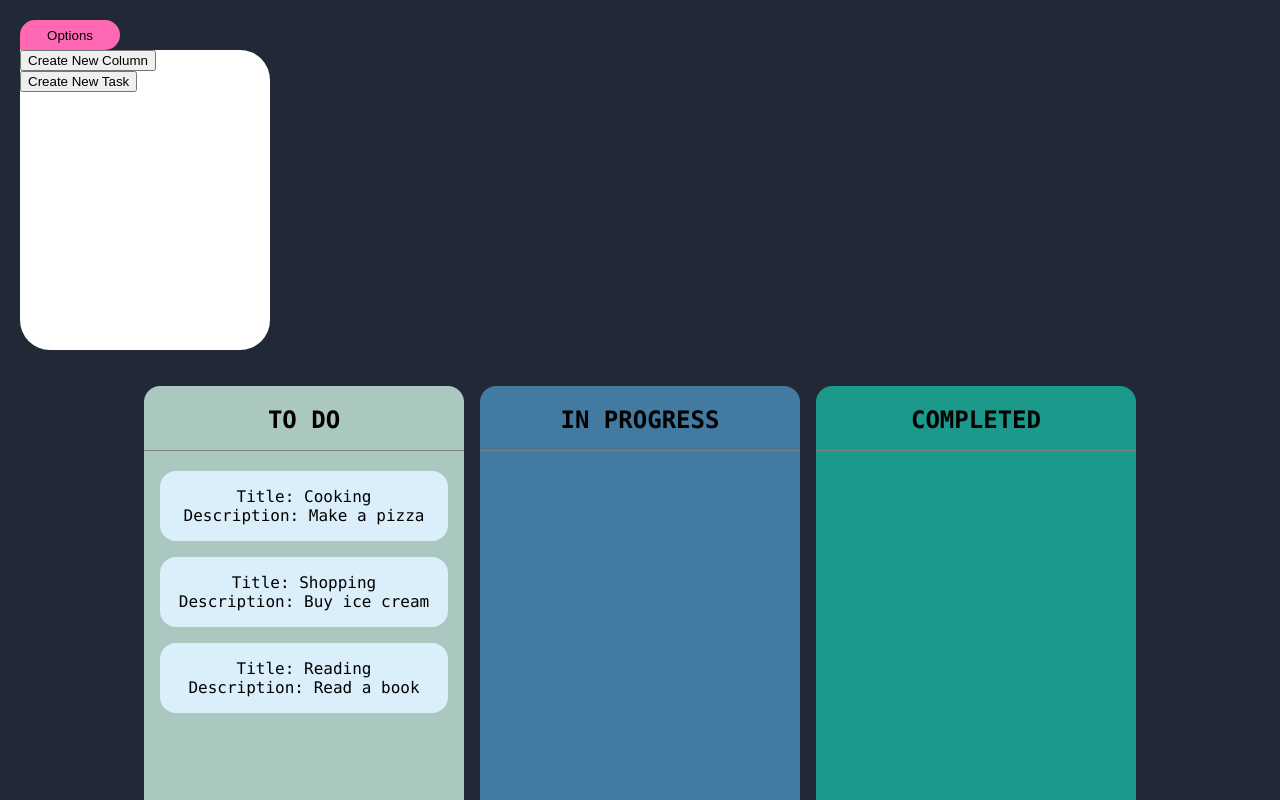
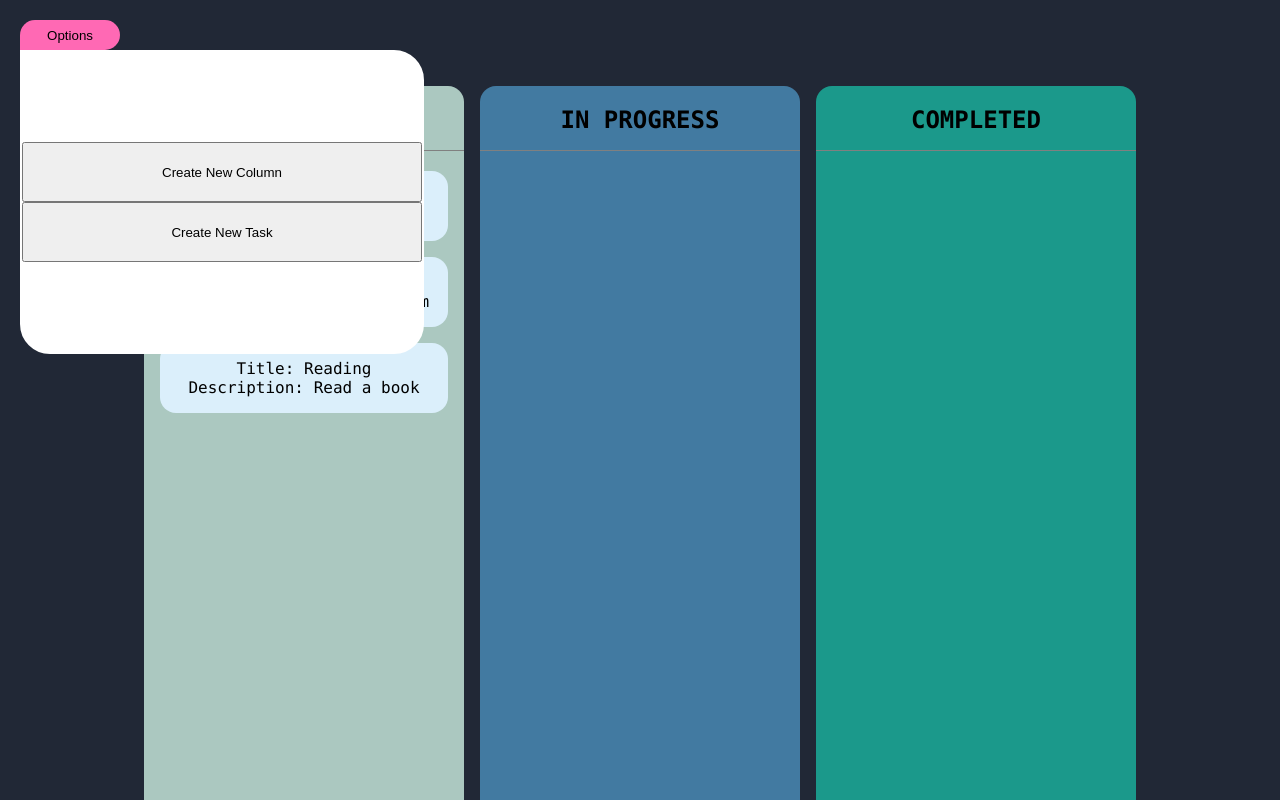
Before and after one commit to sohaibmh/task-board, a React (Create React App) app: page / in a window 1280 px wide. Both pictures are taken after a click on the button "Options". Shown: the top 800 px of the page. Built offline with nearby package versions, Linux system fonts and the light colour scheme; the HTML template or start-up script is replaced by a standard one.

Commit message:
changed button stylnig

```diff
--- a/src/components/CSS/MenuBar.css
+++ b/src/components/CSS/MenuBar.css
@@ -5,20 +5,8 @@
   padding: 20px;
 }
 
-.options {
-  /* display: flex;
-  margin: 0 1rem;
-  position: absolute;
-  margin-right: 4rem; */
-}
-
 .optionsButton {
   background-color: hotpink;
-  /* float: right; */
-  /* margin: 10px; */
-  /* height: 20px; */
-  /* position: relative; */
-  /* right: -100%; */
   border-radius: 30px 30px 30px 0px;
   width: 100px;
   height: 30px;
@@ -29,15 +17,28 @@
 
 .optionsCard {
   background-color: white;
+  align-items: center;
+  justify-content: center;
   height: 300px;
-  width: 250px;
-  /* float: right; */
-  /* margin-top: 40px; */
-  /* position: relative; */
-  /* right: -100%; */
-  /* display: inline; */
-  /* position: absolute; */
+  width: 400px;
   border-radius: 0px 30px 30px 30px;
-  display: grid;
-  grid-template-rows: 1fr 1fr;
+  position: absolute;
+  border: 2px solid;
 }
+
+.menuBarButton {
+  width: 100%;
+  height: 20%;
+  outline: none;
+  /* border: none; */
+}
+
+.options {
+  /* grid-template-columns: 1fr 1fr; */
+  height: 300px;
+  width: 400px;
+  display: flex;
+  align-items: center;
+  flex-direction: column;
+  justify-content: center;
+}
--- a/src/components/MenuBar.js
+++ b/src/components/MenuBar.js
@@ -13,14 +13,20 @@ const MenuBar = () => {
       <>
         <div className="options">
           {showNewTaskForm ? null : (
-            <button onClick={() => setShowNewColumnForm(!showNewColumnForm)}>
+            <button
+              className="menuBarButton"
+              onClick={() => setShowNewColumnForm(!showNewColumnForm)}
+            >
               Create New Column
             </button>
           )}
 
           {showNewColumnForm ? <NewColumn /> : null}
           {showNewColumnForm ? null : (
-            <button onClick={() => setShowNewTaskForm(!showNewTaskForm)}>
+            <button
+              className="menuBarButton"
+              onClick={() => setShowNewTaskForm(!showNewTaskForm)}
+            >
               Create New Task
             </button>
           )}
@@ -40,7 +46,7 @@ const MenuBar = () => {
         >
           Options
         </button>
-        <div className="optionsCard"> {expandOptions ? options() : null}</div>
+        {expandOptions ? <div className="optionsCard"> {options()}</div> : null}
       </div>
     </>
   );
```
